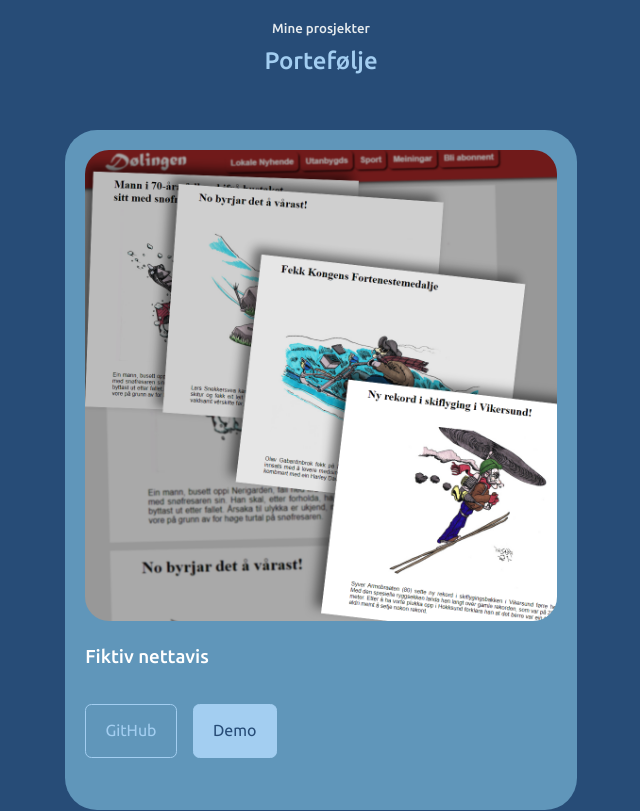
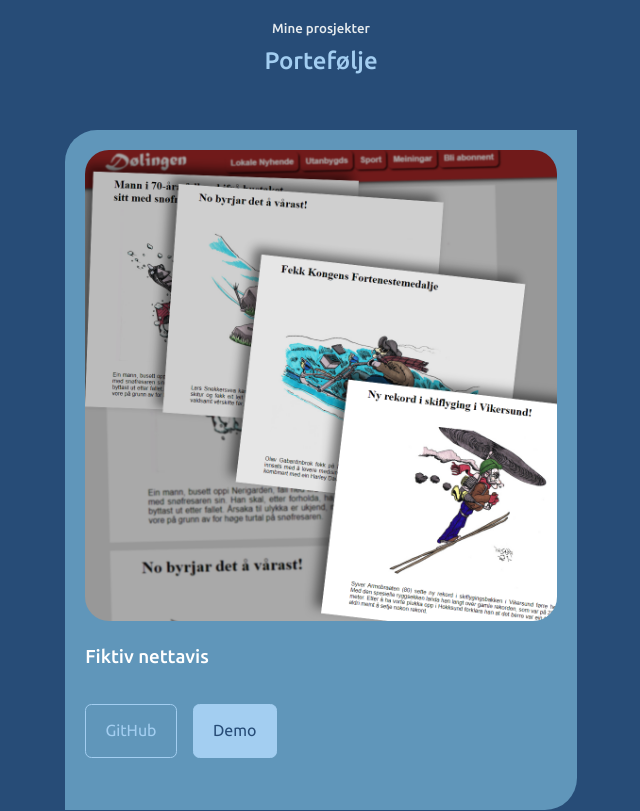
Before and after one commit to ChristianSB89/portfolio-v3, a React (Create React App) app: page / in a window 1280 px wide. Shown: the part 2540-3351 px from the top of the page, without its empty margins (319-959 px from the left). Built offline with nearby package versions, Linux system fonts and the light colour scheme.

Commit message:
Fixed border radius -portfolio

```diff
--- a/src/components/portfolio/portfolio.css
+++ b/src/components/portfolio/portfolio.css
@@ -7,7 +7,7 @@
 .portfolio_item {
   background: var(--color-bg-variant);
   padding: 1.2rem;
-  border-radius: 2rem;
+  border-radius: 2rem 0;
   border: 1px solid transparent;
   transition: var(--transition);
 }
```
